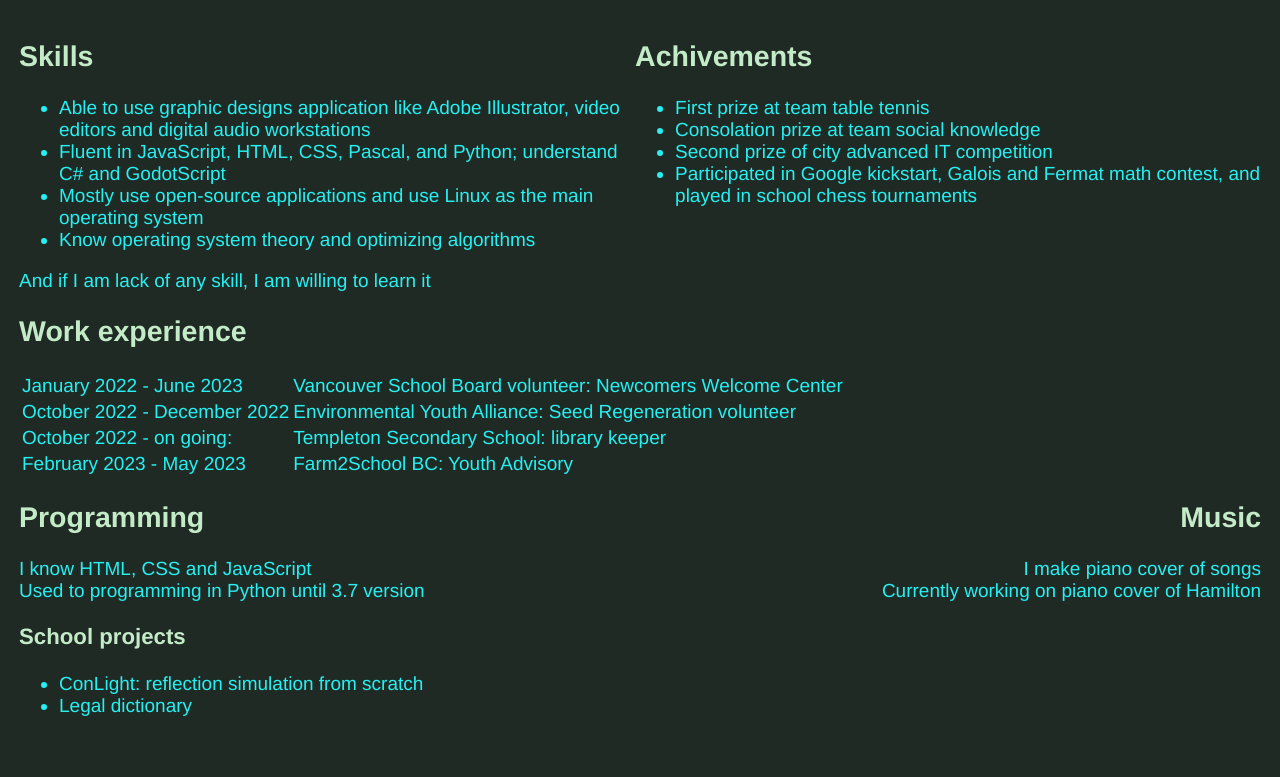
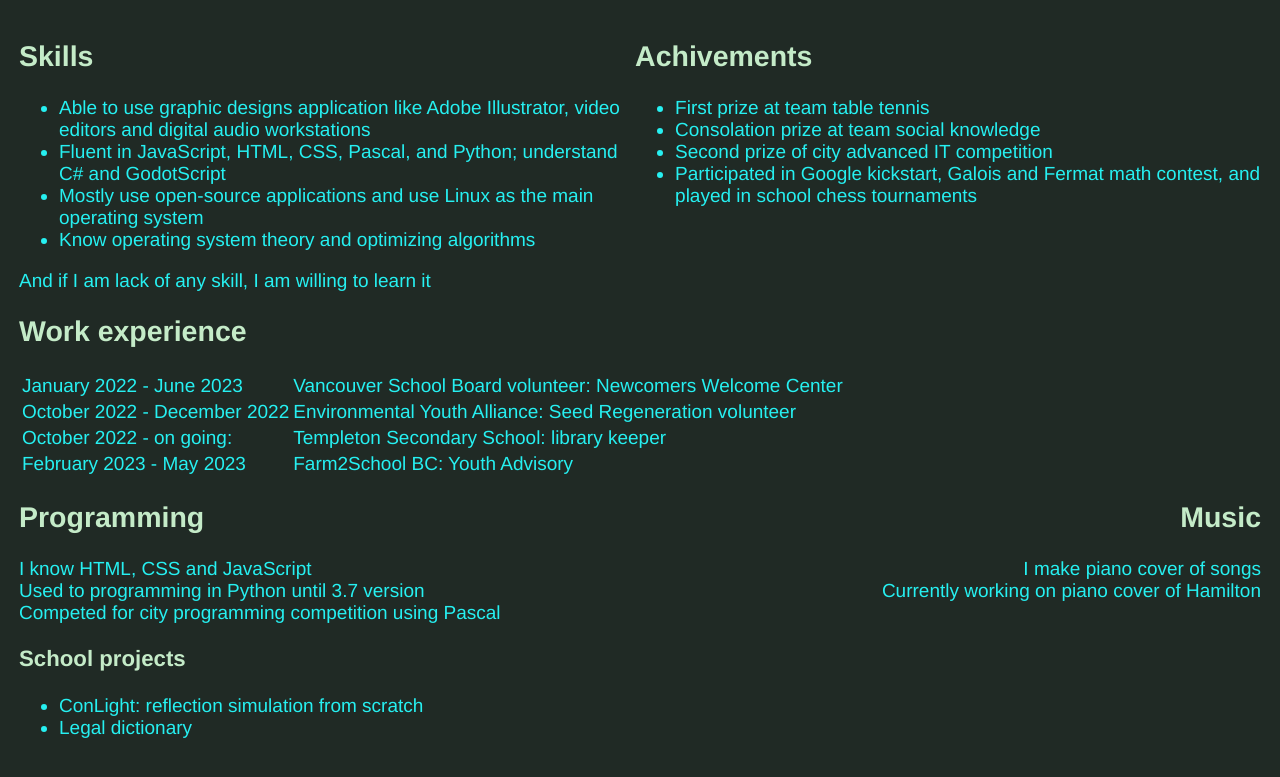
Before and after one commit to LukeNK/LukeNK, a plain HTML site: page pages/index.html in a window 1280 px wide. Shown: the part 781-1558 px from the top of the page. Before the commit the page ends 1536 px from the top, so only its background shows below. Drawn offline with Linux system fonts and the light colour scheme.

Commit message:
Added Programming

```diff
--- a/pages/index.html
+++ b/pages/index.html
@@ -115,7 +115,8 @@
                 <h2>Programming</h2>
                 <p>
                     I know HTML, CSS and JavaScript<br>
-                    Used to programming in Python until 3.7 version
+                    Used to programming in Python until 3.7 version<br>
+                    Competed for city programming competition using Pascal
                 </p>
                 <h3>School projects</h3>
                 <ul>
```
